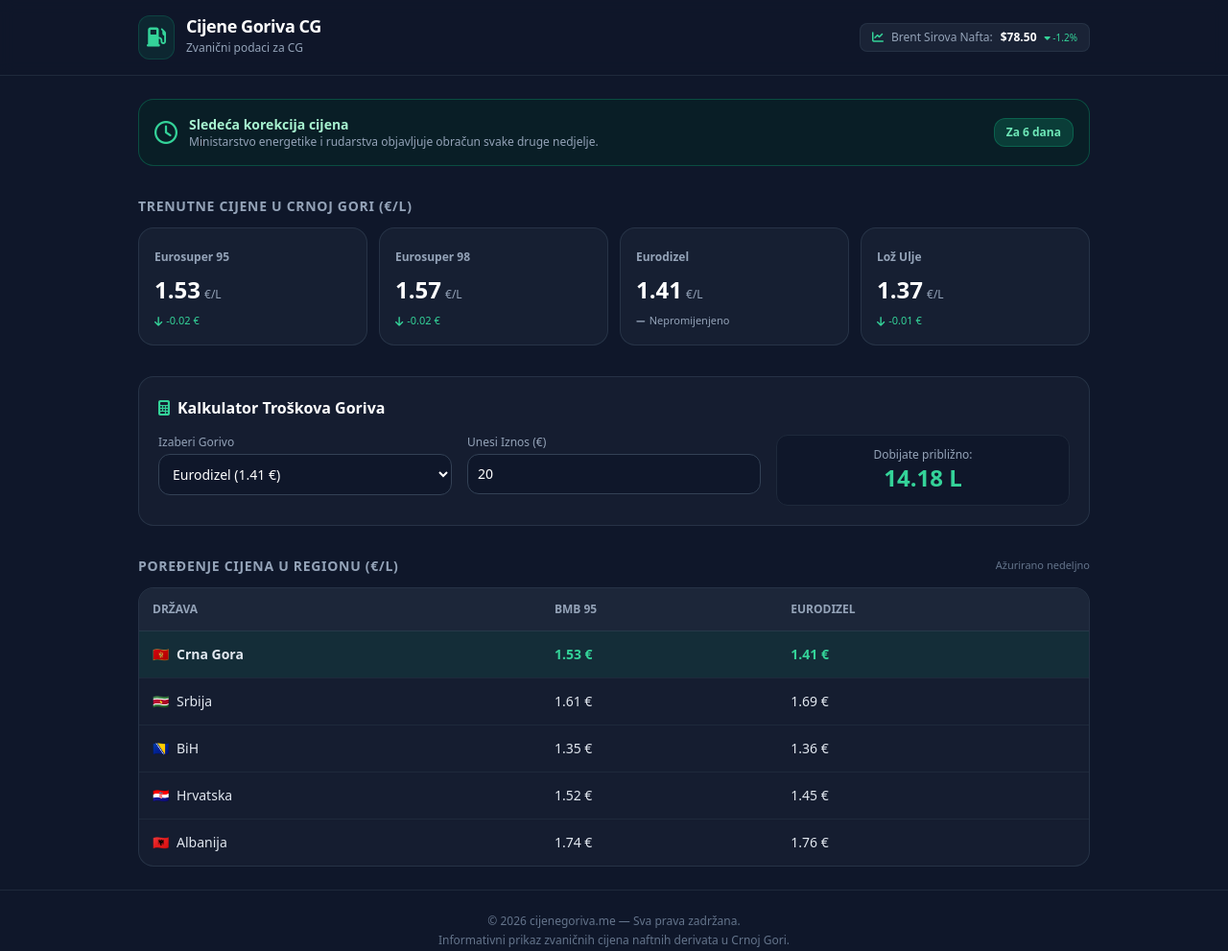
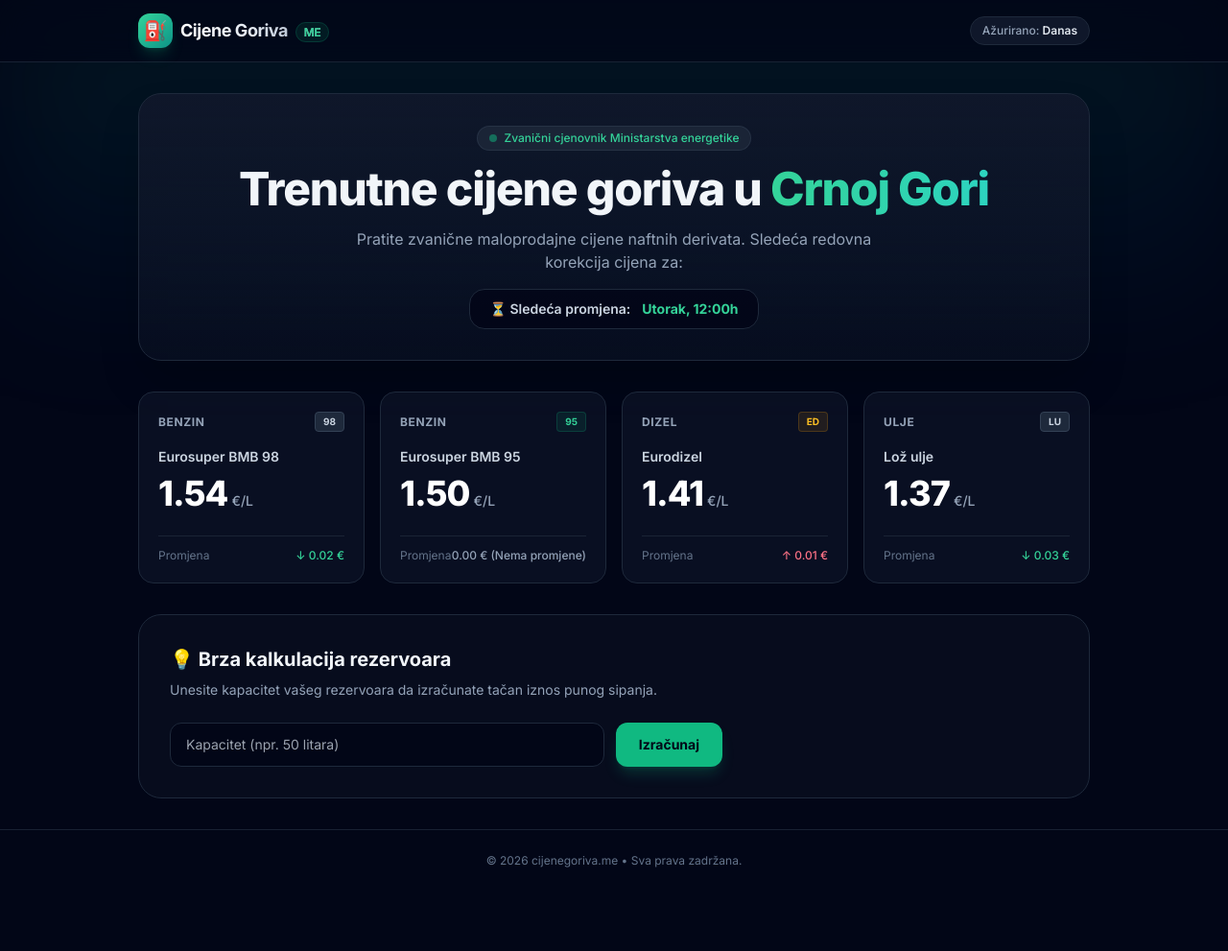
Before and after one commit to darkocfc-sys/Cijene-goriva-, a website: page public/index.html in a window 1280 px wide. Shown: the whole page at 96% size. After the commit the page ends 929 px from the top, so only its background shows below. Drawn offline with nearby package versions, Linux system fonts and the light colour scheme; no server answers.

Commit message:
Update index.html

```diff
--- a/public/index.html
+++ b/public/index.html
@@ -1,206 +1,162 @@
 <!DOCTYPE html>
-<html lang="sr" class="dark">
+<html lang="sr">
 <head>
     <meta charset="UTF-8">
     <meta name="viewport" content="width=device-width, initial-scale=1.0">
-    <title>Cijene Goriva Crna Gora | Najnovije cijene i Kalkulator</title>
+    <title>Cijene Goriva Crna Gora</title>
+    <!-- Tailwind CSS CDN -->
     <script src="https://cdn.tailwindcss.com"></script>
-    <link rel="stylesheet" href="https://cdnjs.cloudflare.com/ajax/libs/font-awesome/6.4.0/css/all.min.css">
-    <script>
-        tailwind.config = {
-            darkMode: 'class',
-            theme: {
-                extend: {
-                    colors: {
-                        brand: {
-                            500: '#10b981',
-                            600: '#059669',
-                        }
-                    }
-                }
-            }
-        }
-    </script>
+    <!-- Google Fonts (Inter) -->
+    <link href="https://fonts.googleapis.com/css2?family=Inter:wght@400;500;600;700;800&display=swap" rel="stylesheet">
+    <style>
+        body { font-family: 'Inter', sans-serif; }
+    </style>
 </head>
-<body class="bg-slate-900 text-slate-100 font-sans antialiased min-h-screen flex flex-col justify-between">
+<body class="bg-slate-950 text-slate-100 min-h-screen flex flex-col justify-between selection:bg-emerald-500 selection:text-white">
 
-    <!-- Header -->
-    <header class="border-b border-slate-800 bg-slate-900/80 backdrop-blur sticky top-0 z-50">
-        <div class="max-w-5xl mx-auto px-4 py-4 flex justify-between items-center">
-            <div class="flex items-center space-x-3">
-                <div class="bg-emerald-500/10 p-2 rounded-xl border border-emerald-500/20 text-emerald-400">
-                    <i class="fa-solid fa-gas-pump text-xl"></i>
+    <!-- Ambient Background Glow -->
+    <div class="fixed top-0 left-1/2 -translate-x-1/2 w-full max-w-7xl h-96 bg-gradient-to-b from-emerald-500/10 via-cyan-500/5 to-transparent blur-3xl -z-10 pointer-events-none"></div>
+
+    <!-- Navigation / Header -->
+    <header class="border-b border-slate-800/80 backdrop-blur-md sticky top-0 z-50 bg-slate-950/70">
+        <div class="max-w-5xl mx-auto px-4 h-16 flex items-center justify-between">
+            <div class="flex items-center gap-2">
+                <div class="w-9 h-9 rounded-xl bg-gradient-to-br from-emerald-400 to-teal-600 flex items-center justify-center font-black text-slate-950 text-xl shadow-lg shadow-emerald-500/20">
+                    ⛽
                 </div>
-                <div>
-                    <h1 class="text-lg font-bold tracking-tight text-white leading-none">Cijene Goriva CG</h1>
-                    <span class="text-xs text-slate-400">Zvanični podaci za CG</span>
+                <span class="font-bold text-lg tracking-tight bg-gradient-to-r from-white via-slate-200 to-slate-400 bg-clip-text text-transparent">
+                    Cijene Goriva <span class="text-xs font-semibold px-2 py-0.5 rounded-full bg-emerald-500/10 text-emerald-400 border border-emerald-500/20 ml-1">ME</span>
+                </span>
             </div>
-            </div>
-            <!-- Barel Naftne Berze -->
-            <div class="bg-slate-800/80 px-3 py-1.5 rounded-lg border border-slate-700/50 flex items-center space-x-2 text-xs">
-                <i class="fa-solid fa-chart-line text-emerald-400"></i>
-                <span class="text-slate-400 hidden sm:inline">Brent Sirova Nafta:</span>
-                <span class="font-bold text-white" id="brent-price">$78.50</span>
-                <span class="text-emerald-400 text-[10px]"><i class="fa-solid fa-caret-down"></i> -1.2%</span>
+            <div class="text-xs text-slate-400 font-medium bg-slate-900 px-3 py-1.5 rounded-full border border-slate-800">
+                Ažurirano: <span class="text-slate-200 font-semibold">Danas</span>
             </div>
         </div>
     </header>
 
-    <main class="max-w-5xl mx-auto px-4 py-6 space-y-8 w-full">
+    <!-- Main Content Container -->
+    <main class="max-w-5xl mx-auto px-4 py-8 flex-1 w-full space-y-8">
 
-        <!-- Banner Odbrojavanje -->
-        <div class="bg-emerald-950/40 border border-emerald-500/30 rounded-2xl p-4 flex flex-col sm:flex-row justify-between items-center gap-3">
-            <div class="flex items-center space-x-3">
-                <i class="fa-regular fa-clock text-emerald-400 text-2xl"></i>
+        <!-- Hero Banner / Countdown -->
+        <section class="relative overflow-hidden rounded-3xl bg-gradient-to-b from-slate-900 to-slate-900/40 border border-slate-800 p-6 md:p-8 text-center space-y-4 shadow-2xl">
+            <div class="inline-flex items-center gap-2 px-3 py-1 rounded-full bg-slate-800/80 border border-slate-700/50 text-xs font-medium text-emerald-400">
+                <span class="w-2 h-2 rounded-full bg-emerald-500 animate-pulse"></span>
+                Zvanični cjenovnik Ministarstva energetike
+            </div>
+            <h1 class="text-3xl md:text-5xl font-extrabold tracking-tight">
+                Trenutne cijene goriva u <span class="bg-gradient-to-r from-emerald-400 to-teal-400 bg-clip-text text-transparent">Crnoj Gori</span>
+            </h1>
+            <p class="text-slate-400 text-sm md:text-base max-w-xl mx-auto">
+                Pratite zvanične maloprodajne cijene naftnih derivata. Sledeća redovna korekcija cijena za:
+            </p>
+
+            <!-- Timer / Next Update Badge -->
+            <div class="inline-flex items-center gap-3 bg-slate-950/80 px-5 py-2.5 rounded-2xl border border-slate-800 text-sm font-semibold text-slate-300">
+                <span>⏳ Sledeća promjena:</span>
+                <span class="text-emerald-400 font-bold">Utorak, 12:00h</span>
+            </div>
+        </section>
+
+        <!-- Fuel Cards Grid -->
+        <section class="grid grid-cols-1 md:grid-cols-2 lg:grid-cols-4 gap-4">
+
+            <!-- BMB 98 -->
+            <div class="group relative rounded-2xl bg-slate-900/60 border border-slate-800 hover:border-slate-700 p-5 transition-all duration-300 hover:-translate-y-1 hover:shadow-xl hover:shadow-emerald-500/5 flex flex-col justify-between">
                 <div>
-                    <p class="text-sm font-semibold text-emerald-200">Sledeća korekcija cijena</p>
-                    <p class="text-xs text-slate-400">Ministarstvo energetike i rudarstva objavljuje obračun svake druge nedjelje.</p>
+                    <div class="flex items-center justify-between mb-4">
+                        <span class="text-xs font-bold uppercase tracking-wider text-slate-400">Benzin</span>
+                        <span class="px-2 py-0.5 rounded text-[10px] font-bold bg-slate-800 text-slate-300 border border-slate-700">98</span>
+                    </div>
+                    <h3 class="text-slate-300 font-semibold text-sm">Eurosuper BMB 98</h3>
+                    <div class="mt-2 flex items-baseline gap-1">
+                        <span class="text-4xl font-extrabold text-white tracking-tight">1.54</span>
+                        <span class="text-slate-400 text-sm font-medium">€/L</span>
                     </div>
                 </div>
-            <span class="bg-emerald-500/20 text-emerald-300 font-bold px-3 py-1.5 rounded-xl text-xs border border-emerald-500/30 whitespace-nowrap">
-                Za 6 dana
+                <div class="mt-6 pt-3 border-t border-slate-800/80 flex items-center justify-between text-xs">
+                    <span class="text-slate-500">Promjena</span>
+                    <span class="text-emerald-400 font-medium flex items-center gap-0.5">
+                        ↓ 0.02 €
                     </span>
-        </div>
-
-        <!-- Kartice sa Cijenama u CG -->
-        <section class="space-y-3">
-            <h2 class="text-sm font-bold tracking-wider text-slate-400 uppercase">Trenutne cijene u Crnoj Gori (€/L)</h2>
-            <div class="grid grid-cols-2 md:grid-cols-4 gap-3">
-
-                <!-- BMB 95 -->
-                <div class="bg-slate-800/50 border border-slate-700/60 rounded-2xl p-4 space-y-2 relative overflow-hidden">
-                    <span class="text-xs font-semibold text-slate-400">Eurosuper 95</span>
-                    <div class="flex items-baseline space-x-1">
-                        <span class="text-2xl font-black text-white" id="price-bmb95">1.53</span>
-                        <span class="text-xs text-slate-400">€/L</span>
-                    </div>
-                    <div class="flex items-center text-[11px] text-emerald-400 font-medium">
-                        <i class="fa-solid fa-arrow-down mr-1"></i> -0.02 €
                 </div>
             </div>
 
-                <!-- BMB 98 -->
-                <div class="bg-slate-800/50 border border-slate-700/60 rounded-2xl p-4 space-y-2 relative overflow-hidden">
-                    <span class="text-xs font-semibold text-slate-400">Eurosuper 98</span>
-                    <div class="flex items-baseline space-x-1">
-                        <span class="text-2xl font-black text-white" id="price-bmb98">1.57</span>
-                        <span class="text-xs text-slate-400">€/L</span>
+            <!-- BMB 95 -->
+            <div class="group relative rounded-2xl bg-slate-900/60 border border-slate-800 hover:border-slate-700 p-5 transition-all duration-300 hover:-translate-y-1 hover:shadow-xl hover:shadow-emerald-500/5 flex flex-col justify-between">
+                <div>
+                    <div class="flex items-center justify-between mb-4">
+                        <span class="text-xs font-bold uppercase tracking-wider text-slate-400">Benzin</span>
+                        <span class="px-2 py-0.5 rounded text-[10px] font-bold bg-emerald-500/10 text-emerald-400 border border-emerald-500/20">95</span>
                     </div>
-                    <div class="flex items-center text-[11px] text-emerald-400 font-medium">
-                        <i class="fa-solid fa-arrow-down mr-1"></i> -0.02 €
+                    <h3 class="text-slate-300 font-semibold text-sm">Eurosuper BMB 95</h3>
+                    <div class="mt-2 flex items-baseline gap-1">
+                        <span class="text-4xl font-extrabold text-white tracking-tight">1.50</span>
+                        <span class="text-slate-400 text-sm font-medium">€/L</span>
+                    </div>
+                </div>
+                <div class="mt-6 pt-3 border-t border-slate-800/80 flex items-center justify-between text-xs">
+                    <span class="text-slate-500">Promjena</span>
+                    <span class="text-slate-400 font-medium">
+                        0.00 € (Nema promjene)
+                    </span>
                 </div>
             </div>
 
             <!-- Eurodizel -->
-                <div class="bg-slate-800/50 border border-slate-700/60 rounded-2xl p-4 space-y-2 relative overflow-hidden">
-                    <span class="text-xs font-semibold text-slate-400">Eurodizel</span>
-                    <div class="flex items-baseline space-x-1">
-                        <span class="text-2xl font-black text-white" id="price-dizel">1.41</span>
-                        <span class="text-xs text-slate-400">€/L</span>
+            <div class="group relative rounded-2xl bg-slate-900/60 border border-slate-800 hover:border-slate-700 p-5 transition-all duration-300 hover:-translate-y-1 hover:shadow-xl hover:shadow-emerald-500/5 flex flex-col justify-between">
+                <div>
+                    <div class="flex items-center justify-between mb-4">
+                        <span class="text-xs font-bold uppercase tracking-wider text-slate-400">Dizel</span>
+                        <span class="px-2 py-0.5 rounded text-[10px] font-bold bg-amber-500/10 text-amber-400 border border-amber-500/20">ED</span>
                     </div>
-                    <div class="flex items-center text-[11px] text-slate-400 font-medium">
-                        <i class="fa-solid fa-minus mr-1"></i> Nepromijenjeno
+                    <h3 class="text-slate-300 font-semibold text-sm">Eurodizel</h3>
+                    <div class="mt-2 flex items-baseline gap-1">
+                        <span class="text-4xl font-extrabold text-white tracking-tight">1.41</span>
+                        <span class="text-slate-400 text-sm font-medium">€/L</span>
+                    </div>
+                </div>
+                <div class="mt-6 pt-3 border-t border-slate-800/80 flex items-center justify-between text-xs">
+                    <span class="text-slate-500">Promjena</span>
+                    <span class="text-rose-400 font-medium flex items-center gap-0.5">
+                        ↑ 0.01 €
+                    </span>
                 </div>
             </div>
 
-                <!-- Lož Ulje -->
-                <div class="bg-slate-800/50 border border-slate-700/60 rounded-2xl p-4 space-y-2 relative overflow-hidden">
-                    <span class="text-xs font-semibold text-slate-400">Lož Ulje</span>
-                    <div class="flex items-baseline space-x-1">
-                        <span class="text-2xl font-black text-white" id="price-loz">1.37</span>
-                        <span class="text-xs text-slate-400">€/L</span>
+            <!-- Lož ulje -->
+            <div class="group relative rounded-2xl bg-slate-900/60 border border-slate-800 hover:border-slate-700 p-5 transition-all duration-300 hover:-translate-y-1 hover:shadow-xl hover:shadow-emerald-500/5 flex flex-col justify-between">
+                <div>
+                    <div class="flex items-center justify-between mb-4">
+                        <span class="text-xs font-bold uppercase tracking-wider text-slate-400">Ulje</span>
+                        <span class="px-2 py-0.5 rounded text-[10px] font-bold bg-slate-800 text-slate-300 border border-slate-700">LU</span>
                     </div>
-                    <div class="flex items-center text-[11px] text-emerald-400 font-medium">
-                        <i class="fa-solid fa-arrow-down mr-1"></i> -0.01 €
+                    <h3 class="text-slate-300 font-semibold text-sm">Lož ulje</h3>
+                    <div class="mt-2 flex items-baseline gap-1">
+                        <span class="text-4xl font-extrabold text-white tracking-tight">1.37</span>
+                        <span class="text-slate-400 text-sm font-medium">€/L</span>
+                    </div>
+                </div>
+                <div class="mt-6 pt-3 border-t border-slate-800/80 flex items-center justify-between text-xs">
+                    <span class="text-slate-500">Promjena</span>
+                    <span class="text-emerald-400 font-medium flex items-center gap-0.5">
+                        ↓ 0.03 €
+                    </span>
                 </div>
             </div>
 
-            </div>
         </section>
 
-        <!-- Kalkulator -->
-        <section class="bg-slate-800/40 border border-slate-700/60 rounded-2xl p-5 space-y-4">
-            <div class="flex items-center space-x-2">
-                <i class="fa-solid fa-calculator text-emerald-400"></i>
-                <h3 class="font-bold text-white">Kalkulator Troškova Goriva</h3>
-            </div>
+        <!-- Calculator / Extra Feature Section -->
+        <section class="rounded-3xl bg-slate-900/40 border border-slate-800 p-6 md:p-8">
+            <div class="max-w-xl">
+                <h2 class="text-xl font-bold mb-2">💡 Brza kalkulacija rezervoara</h2>
+                <p class="text-slate-400 text-sm mb-6">Unesite kapacitet vašeg rezervoara da izračunate tačan iznos punog sipanja.</p>
 
-            <div class="grid md:grid-cols-3 gap-4">
-                <div>
-                    <label class="block text-xs font-medium text-slate-400 mb-1">Izaberi Gorivo</label>
-                    <select id="calc-fuel" onchange="calculateFuel()" class="w-full bg-slate-900 border border-slate-700 rounded-xl p-2.5 text-sm text-white focus:outline-none focus:border-emerald-500">
-                        <option value="1.53">Eurosuper 95 (1.53 €)</option>
-                        <option value="1.57">Eurosuper 98 (1.57 €)</option>
-                        <option value="1.41" selected>Eurodizel (1.41 €)</option>
-                        <option value="1.37">Lož Ulje (1.37 €)</option>
-                    </select>
-                </div>
-                <div>
-                    <label class="block text-xs font-medium text-slate-400 mb-1">Unesi Iznos (€)</label>
-                    <input type="number" id="calc-euros" value="20" oninput="calculateFuel()" placeholder="npr. 20" class="w-full bg-slate-900 border border-slate-700 rounded-xl p-2.5 text-sm text-white focus:outline-none focus:border-emerald-500">
-                </div>
-                <div class="bg-slate-900 border border-slate-800 rounded-xl p-3 flex flex-col justify-center items-center text-center">
-                    <span class="text-xs text-slate-400">Dobijate približno:</span>
-                    <span id="calc-result" class="text-2xl font-black text-emerald-400">14.18 L</span>
-                </div>
-            </div>
-        </section>
-
-        <!-- Poređenje sa Regionom -->
-        <section class="space-y-3">
-            <div class="flex justify-between items-center">
-                <h2 class="text-sm font-bold tracking-wider text-slate-400 uppercase">Poređenje Cijena u Regionu (€/L)</h2>
-                <span class="text-[11px] text-slate-500">Ažurirano nedeljno</span>
-            </div>
-
-            <div class="bg-slate-800/40 border border-slate-700/60 rounded-2xl overflow-hidden">
-                <div class="overflow-x-auto">
-                    <table class="w-full text-left text-sm">
-                        <thead class="bg-slate-800/80 text-xs text-slate-400 uppercase border-b border-slate-700/60">
-                            <tr>
-                                <th class="p-3.5">Država</th>
-                                <th class="p-3.5">BMB 95</th>
-                                <th class="p-3.5">Eurodizel</th>
-                            </tr>
-                        </thead>
-                        <tbody class="divide-y divide-slate-800 text-slate-200">
-                            <tr class="bg-emerald-500/10 font-bold">
-                                <td class="p-3.5 flex items-center space-x-2">
-                                    <span>🇲🇪</span> <span>Crna Gora</span>
-                                </td>
-                                <td class="p-3.5 text-emerald-400">1.53 €</td>
-                                <td class="p-3.5 text-emerald-400">1.41 €</td>
-                            </tr>
-                            <tr>
-                                <td class="p-3.5 flex items-center space-x-2">
-                                    <span>🇸🇷</span> <span>Srbija</span>
-                                </td>
-                                <td class="p-3.5">1.61 €</td>
-                                <td class="p-3.5">1.69 €</td>
-                            </tr>
-                            <tr>
-                                <td class="p-3.5 flex items-center space-x-2">
-                                    <span>🇧🇦</span> <span>BiH</span>
-                                </td>
-                                <td class="p-3.5">1.35 €</td>
-                                <td class="p-3.5">1.36 €</td>
-                            </tr>
-                            <tr>
-                                <td class="p-3.5 flex items-center space-x-2">
-                                    <span>🇭🇷</span> <span>Hrvatska</span>
-                                </td>
-                                <td class="p-3.5">1.52 €</td>
-                                <td class="p-3.5">1.45 €</td>
-                            </tr>
-                            <tr>
-                                <td class="p-3.5 flex items-center space-x-2">
-                                    <span>🇦🇱</span> <span>Albanija</span>
-                                </td>
-                                <td class="p-3.5">1.74 €</td>
-                                <td class="p-3.5">1.76 €</td>
-                            </tr>
-                        </tbody>
-                    </table>
+                <div class="flex flex-col sm:flex-row gap-3">
+                    <input type="number" placeholder="Kapacitet (npr. 50 litara)" class="bg-slate-950 border border-slate-800 rounded-xl px-4 py-3 text-sm focus:outline-none focus:border-emerald-500 flex-1 text-white">
+                    <button class="bg-emerald-500 hover:bg-emerald-400 text-slate-950 font-bold px-6 py-3 rounded-xl transition text-sm shadow-lg shadow-emerald-500/20">
+                        Izračunaj
+                    </button>
                 </div>
             </div>
         </section>
@@ -208,44 +164,9 @@
     </main>
 
     <!-- Footer -->
-    <footer class="border-t border-slate-800 bg-slate-900 py-6 text-center text-xs text-slate-500 space-y-1">
-        <p>© 2026 cijenegoriva.me — Sva prava zadržana.</p>
-        <p>Informativni prikaz zvaničnih cijena naftnih derivata u Crnoj Gori.</p>
+    <footer class="border-t border-slate-800/80 py-6 text-center text-xs text-slate-500">
+        <p>© 2026 cijenegoriva.me • Sva prava zadržana.</p>
     </footer>
 
-    <!-- Skripta za kalkulator i dinamiku -->
-    <script>
-        function calculateFuel() {
-            const price = parseFloat(document.getElementById('calc-fuel').value);
-            const euros = parseFloat(document.getElementById('calc-euros').value);
-            const resultElement = document.getElementById('calc-result');
-
-            if (isNaN(euros) || euros <= 0) {
-                resultElement.innerText = "0.00 L";
-                return;
-            }
-
-            const liters = (euros / price).toFixed(2);
-            resultElement.innerText = `${liters} L`;
-        }
-
-        // Automatsko povezivanje sa tvojim backend API-jem na Renderu
-        async function fetchPricesFromBackend() {
-            try {
-                const res = await fetch('/api/prices');
-                if (res.ok) {
-                    const data = await res.json();
-                    if(data.bmb95) document.getElementById('price-bmb95').innerText = data.bmb95;
-                    if(data.bmb98) document.getElementById('price-bmb98').innerText = data.bmb98;
-                    if(data.dizel) document.getElementById('price-dizel').innerText = data.dizel;
-                    if(data.loz) document.getElementById('price-loz').innerText = data.loz;
-                }
-            } catch (e) {
-                console.log("Servis radi na statičkim cijenama ili se API učitava...");
-            }
-        }
-
-        fetchPricesFromBackend();
-    </script>
 </body>
 </html>
```
Lines whose indentation alone changed are shown as unchanged.
